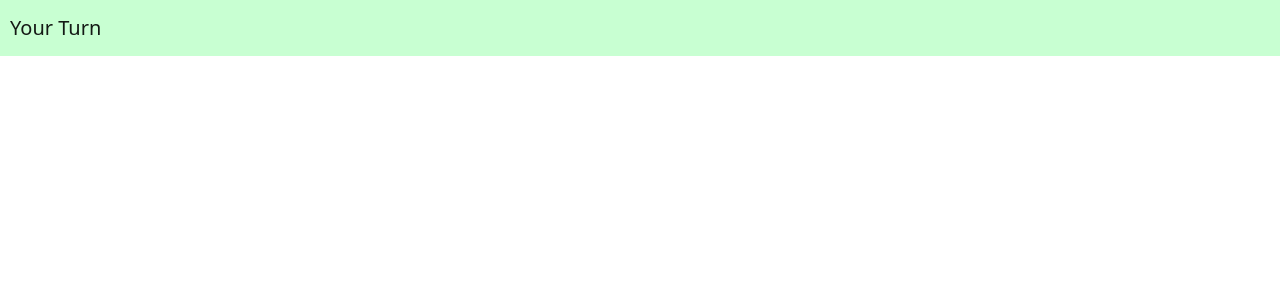
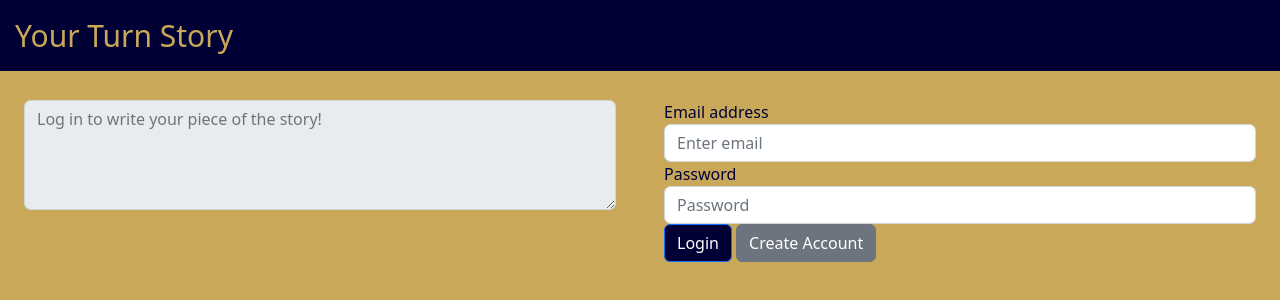
Before and after one commit to MonkeyMan123476/startup, a plain HTML site: page login.html in a window 1280 px wide. Drawn offline with nearby package versions, Linux system fonts and the light colour scheme.

Commit message:
Added color scheme, login screen, disabled text input box.

```diff
--- a/login.html
+++ b/login.html
@@ -11,13 +11,42 @@
         />
     </head>
 
-    <body>
+    <body class="text-muted">
         <header class="container-fluid">
-            <nav class="navbar fixed-top navbar-light" style="background-color:#c8ffd2">
-                <a class="navbar-brand" href="#">Your Turn</a>
+            <nav class="navbar fixed-top navbar-light" style="background-color:#000035">
+                <a class="navbar-brand" href="">Your Turn Story</a>
             </nav>
         </header>
 
+        <main>
+
+            <div class="display">
+
+
+                <!--Disabled Story Post Entry-->
+                <div class="form-group">
+                    <textarea disabled rows="4" class="form-control" placeholder="Log in to write your piece of the story!"
+                    minlength="75" maxlength="250"></textarea>
+                </div>
+            </div>
+
+            <div class="account">
+                <form>
+                    <!--Email input-->
+                    <div class="form-group">
+                        <label for="emailInput">Email address</label>
+                        <input type="email" class="form-control" id="emailInput" aria-describedby="emailHelp" placeholder="Enter email">
+                    </div>
+                    <!--Password input-->
+                    <div class="form-group">
+                        <label for="passwordInput">Password</label>
+                        <input type="password" class="form-control" id="passwordInput" placeholder="Password">
+                    </div>
+                    <a type="submit" class="btn btn-primary" href="home.html">Login</a>
+                    <a type="submit" class="btn btn-secondary" href="home.html">Create Account</a>
+                </form>
+            </div>
+        </main>
 
 
     </body>
--- a/main.css
+++ b/main.css
@@ -4,28 +4,56 @@ body {
     min-width: 375px;
 }
 
-header {
-    flex: 0 80px;
+.text-muted {
+    background-color:#c9a959;
 }
 
-.navbar-brand {
-    padding-left: 0.5em;
+header {
+    flex: 0 100px;
 }
 
-.form-group {
-    padding-left: 3em;
-    padding-right: 40em;
+.navbar-light .navbar-brand, .navbar-light .navbar-brand:hover {
+    padding-left: 0.5em;
+    font-size: 30px !important;
+    color: #c9a959;
 }
 
-menu .nav-item {
-    padding: 0 0.5em;
+main {
+    display: flex;
+    flex-direction: row;
+}
+
+.display {
+    padding-left: 1.5em;
+    padding-right: 1.5em;
+    flex: 1;
+}
+
+.account {
+    padding-left: 1.5em;
+    padding-right: 1.5em;
+    flex: 1;
+}
+
+.btn-primary, .btn-primary:active, .btn-primary:visited {
+    outline: none !important;
+    background-color:#000035 !important;
+}
+
+.btn-primary:hover {
+    background-color:#000020 !important;
+}
+
+label {
+    color:#000035;
 }
 
 
 
 
-@media (max-height: 600px) {
+
+@media (orientation: portrait) {
     main {
-      flex: 1 100vh;
+      flex-direction: column;
     }
 }
```
Also changed, not shown: home.html (+11 -4 lines).
